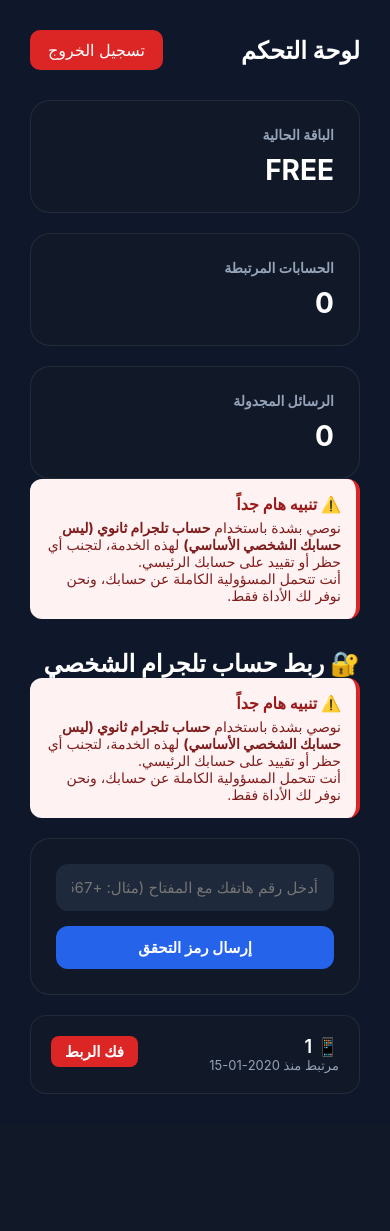
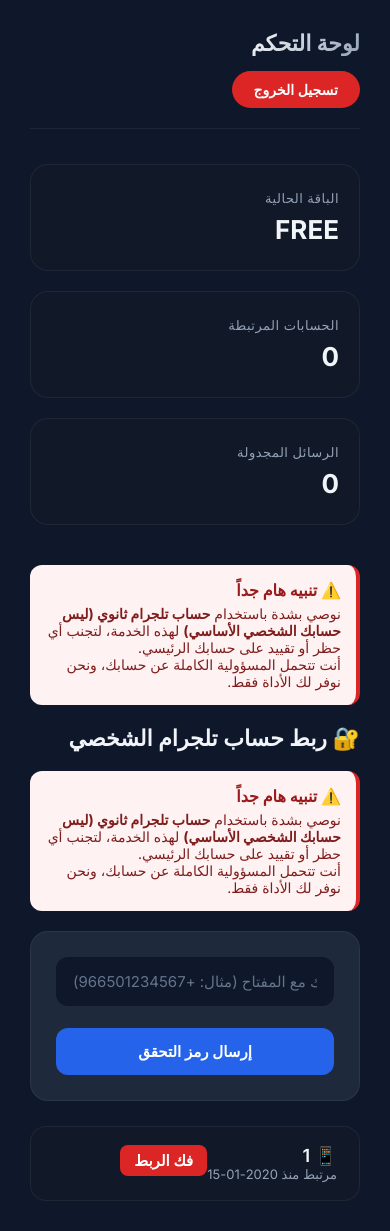
Before and after one commit to JustAbd11/telegrame-nshrr, a Python web app: template templates/dashboard.html in a window 390 px wide. Before the commit the page ends 1094 px from the top, so only its background shows below. Run offline with Jinja, Linux system fonts and the light colour scheme; the template is opened without the code that fills it: most values are stand-ins (such as "Sample title", 1, 10 or a date in 2020).

Commit message:
Update style.css

```diff
--- a/static/style.css
+++ b/static/style.css
@@ -1,177 +1,444 @@
-*{
-    margin:0;
-    padding:0;
-    box-sizing:border-box;
-    font-family:Inter,sans-serif;
+/* استيراد الخط الاحترافي من Google */
+@import url('https://fonts.googleapis.com/css2?family=Inter:opsz,wght@14..32,400;14..32,500;14..32,600;14..32,700&display=swap');
+
+/* --- إعادة ضبط عام --- */
+* {
+    margin: 0;
+    padding: 0;
+    box-sizing: border-box;
+    font-family: 'Inter', sans-serif;
 }
 
-body{
-    background:#0f172a;
-    min-height:100vh;
-    display:flex;
-    justify-content:center;
-    align-items:center;
-    color:white;
+body {
+    background: #0f172a; /* خلفية داكنة عميقة */
+    min-height: 100vh;
+    display: flex;
+    justify-content: center;
+    align-items: center;
+    color: #ffffff;
+    padding: 20px;
 }
 
-.container{
-    width:100%;
-    max-width:420px;
-    padding:20px;
+/* --- حاويات التسجيل والدخول --- */
+.container {
+    width: 100%;
+    max-width: 420px;
+    padding: 20px;
 }
 
-.card{
-    background:#111827;
-    border:1px solid rgba(255,255,255,.08);
-    border-radius:24px;
-    padding:35px;
-    box-shadow:0 15px 50px rgba(0,0,0,.35);
+.card {
+    background: #111827;
+    border: 1px solid rgba(255, 255, 255, 0.08);
+    border-radius: 24px;
+    padding: 35px 30px;
+    box-shadow: 0 25px 60px rgba(0, 0, 0, 0.5);
+    backdrop-filter: blur(4px);
 }
 
-.logo{
-    text-align:center;
-    margin-bottom:25px;
+.logo {
+    text-align: center;
+    margin-bottom: 30px;
 }
 
-.logo h1{
-    font-size:30px;
-    font-weight:700;
+.logo h1 {
+    font-size: 32px;
+    font-weight: 700;
+    background: linear-gradient(135deg, #60a5fa, #2563eb);
+    -webkit-background-clip: text;
+    -webkit-text-fill-color: transparent;
+    background-clip: text;
 }
 
-.logo p{
-    color:#94a3b8;
-    margin-top:8px;
+.logo p {
+    color: #94a3b8;
+    margin-top: 6px;
+    font-size: 14px;
+    -webkit-text-fill-color: #94a3b8;
 }
 
-input{
-    width:100%;
-    padding:14px 16px;
-    border:none;
-    outline:none;
-    background:#1e293b;
-    color:white;
-    border-radius:12px;
-    margin-bottom:15px;
-    font-size:15px;
+/* --- المدخلات والأزرار العامة --- */
+input {
+    width: 100%;
+    padding: 14px 16px;
+    border: 1px solid transparent;
+    outline: none;
+    background: #1e293b;
+    color: #f1f5f9;
+    border-radius: 12px;
+    margin-bottom: 15px;
+    font-size: 15px;
+    transition: all 0.3s ease;
+    direction: ltr; /* مناسب للأرقام والتوكنات */
 }
 
-input:focus{
-    border:1px solid #3b82f6;
+input::placeholder {
+    color: #64748b;
+    direction: rtl; /* عشان الكتابة العربية تظهر صح */
 }
 
-button{
-    width:100%;
-    padding:14px;
-    border:none;
-    border-radius:12px;
-    background:#2563eb;
-    color:white;
-    font-size:15px;
-    font-weight:600;
-    cursor:pointer;
-    transition:.3s;
+input:focus {
+    border-color: #3b82f6;
+    background: #0f172a;
+    box-shadow: 0 0 0 3px rgba(59, 130, 246, 0.2);
 }
 
-button:hover{
-    background:#1d4ed8;
+button {
+    padding: 14px;
+    border: none;
+    border-radius: 12px;
+    background: #2563eb;
+    color: white;
+    font-size: 15px;
+    font-weight: 600;
+    cursor: pointer;
+    transition: all 0.3s ease;
+    width: 100%;
 }
 
-.link{
-    text-align:center;
-    margin-top:18px;
+button:hover {
+    background: #1d4ed8;
+    transform: translateY(-1px);
+    box-shadow: 0 8px 25px rgba(37, 99, 235, 0.3);
 }
 
-.link a{
-    color:#60a5fa;
-    text-decoration:none;
+button:active {
+    transform: scale(0.98);
 }
 
-.dashboard{
-    width:100%;
-    max-width:1000px;
-    padding:30px;
+.link {
+    text-align: center;
+    margin-top: 20px;
 }
 
-.topbar{
-    display:flex;
-    justify-content:space-between;
-    align-items:center;
-    margin-bottom:30px;
+.link a {
+    color: #60a5fa;
+    text-decoration: none;
+    font-weight: 500;
+    transition: 0.2s;
 }
 
-.logout{
-    background:#dc2626;
-    padding:10px 18px;
-    border-radius:10px;
-    text-decoration:none;
-    color:white;
+.link a:hover {
+    color: #93c5fd;
+    text-decoration: underline;
 }
 
-.stats{
-    display:grid;
-    grid-template-columns:repeat(auto-fit,minmax(220px,1fr));
-    gap:20px;
+/* --- لوحة التحكم (Dashboard) --- */
+.dashboard {
+    width: 100%;
+    max-width: 1100px;
+    padding: 20px;
 }
 
-.stat-card{
-    background:#111827;
-    padding:25px;
-    border-radius:20px;
-    border:1px solid rgba(255,255,255,.08);
+/* الشريط العلوي */
+.topbar {
+    display: flex;
+    justify-content: space-between;
+    align-items: center;
+    flex-wrap: wrap;
+    gap: 15px;
+    margin-bottom: 35px;
+    padding-bottom: 20px;
+    border-bottom: 1px solid rgba(255, 255, 255, 0.06);
 }
 
-.stat-card h3{
-    color:#94a3b8;
-    font-size:14px;
+.topbar h2 {
+    font-size: 26px;
+    font-weight: 700;
+    background: linear-gradient(135deg, #f8fafc, #94a3b8);
+    -webkit-background-clip: text;
+    -webkit-text-fill-color: transparent;
+    background-clip: text;
 }
 
-.stat-card span{
-    font-size:28px;
-    font-weight:700;
-    display:block;
-    margin-top:10px;
-}
-.accounts-section{
-    margin-top:30px;
+.topbar-left {
+    display: flex;
+    align-items: center;
+    gap: 15px;
 }
 
-.add-account-btn{
-    background:#2563eb;
-    border:none;
-    padding:12px 18px;
-    border-radius:12px;
-    color:white;
-    cursor:pointer;
-    font-weight:600;
+.user-email {
+    color: #94a3b8;
+    font-size: 14px;
+    background: #1e293b;
+    padding: 6px 14px;
+    border-radius: 30px;
+    border: 1px solid rgba(255,255,255,0.05);
 }
 
-.account-list{
-    margin-top:20px;
-    display:grid;
-    gap:15px;
+.logout {
+    background: #dc2626;
+    padding: 10px 22px;
+    border-radius: 30px;
+    text-decoration: none;
+    color: white;
+    font-weight: 600;
+    font-size: 14px;
+    transition: 0.3s;
 }
 
-.account-card{
-    background:#111827;
-    border:1px solid rgba(255,255,255,.08);
-    border-radius:16px;
-    padding:20px;
+.logout:hover {
+    background: #b91c1c;
+    transform: scale(1.02);
 }
 
-.account-name{
-    font-size:18px;
-    font-weight:600;
+/* --- بطاقات الإحصائيات --- */
+.stats {
+    display: grid;
+    grid-template-columns: repeat(auto-fit, minmax(200px, 1fr));
+    gap: 20px;
+    margin-bottom: 40px;
 }
 
-.account-phone{
-    color:#94a3b8;
-    margin-top:6px;
+.stat-card {
+    background: #111827;
+    padding: 25px 20px;
+    border-radius: 18px;
+    border: 1px solid rgba(255, 255, 255, 0.06);
+    transition: 0.3s;
 }
 
-.modal{
-    background:#111827;
-    border:1px solid rgba(255,255,255,.08);
-    border-radius:20px;
-    padding:25px;
-    margin-top:20px;
+.stat-card:hover {
+    border-color: #2563eb;
+    transform: translateY(-3px);
+    box-shadow: 0 10px 40px rgba(0, 0, 0, 0.3);
 }
+
+.stat-card h3 {
+    color: #94a3b8;
+    font-size: 13px;
+    font-weight: 500;
+    letter-spacing: 0.5px;
+    text-transform: uppercase;
+}
+
+.stat-card span {
+    font-size: 32px;
+    font-weight: 700;
+    display: block;
+    margin-top: 8px;
+    color: #f1f5f9;
+}
+
+/* --- أقسام الحسابات والربط --- */
+.accounts-section {
+    margin-top: 10px;
+}
+
+.accounts-section h2 {
+    font-size: 22px;
+    font-weight: 600;
+    margin-bottom: 20px;
+    color: #f1f5f9;
+}
+
+/* --- صناديق التنبيه (التحذير) --- */
+.alert-box {
+    background: #fef2f2;
+    border-right: 5px solid #dc2626;
+    padding: 16px 20px;
+    border-radius: 14px;
+    margin-bottom: 25px;
+    border: 1px solid rgba(220, 38, 38, 0.15);
+}
+
+.alert-box h4 {
+    color: #991b1b;
+    margin: 0 0 4px 0;
+    font-size: 15px;
+    font-weight: 700;
+}
+
+.alert-box p {
+    color: #7f1d1d;
+    margin: 0;
+    font-size: 14px;
+    line-height: 1.6;
+}
+
+.alert-box strong {
+    color: #b91c1c;
+}
+
+/* --- النوافذ المنبثقة (النماذج) --- */
+.modal {
+    background: #1e293b;
+    border: 1px solid rgba(255, 255, 255, 0.06);
+    border-radius: 18px;
+    padding: 25px;
+    margin-bottom: 25px;
+}
+
+.modal form {
+    display: flex;
+    flex-wrap: wrap;
+    gap: 12px;
+    align-items: center;
+}
+
+.modal input {
+    flex: 1;
+    min-width: 200px;
+    margin-bottom: 0;
+    background: #0f172a;
+}
+
+.modal .add-account-btn {
+    width: auto;
+    padding: 14px 28px;
+    background: #2563eb;
+    border: none;
+    border-radius: 12px;
+    color: white;
+    font-weight: 600;
+    cursor: pointer;
+    transition: 0.3s;
+    white-space: nowrap;
+}
+
+.modal .add-account-btn:hover {
+    background: #1d4ed8;
+}
+
+#statusMessage {
+    margin-top: 15px;
+    color: #4ade80;
+    font-weight: 500;
+    text-align: center;
+}
+
+/* --- قائمة الحسابات المرتبطة --- */
+.account-list {
+    display: grid;
+    gap: 15px;
+    margin-top: 10px;
+}
+
+.account-card {
+    background: #111827;
+    border: 1px solid rgba(255, 255, 255, 0.06);
+    border-radius: 16px;
+    padding: 18px 22px;
+    display: flex;
+    justify-content: space-between;
+    align-items: center;
+    flex-wrap: wrap;
+    gap: 12px;
+    transition: 0.3s;
+}
+
+.account-card:hover {
+    border-color: #334155;
+}
+
+.account-name {
+    font-size: 18px;
+    font-weight: 600;
+    color: #f1f5f9;
+}
+
+.account-phone {
+    color: #94a3b8;
+    font-size: 14px;
+    margin-top: 2px;
+}
+
+.account-card .delete-btn {
+    background: #dc2626;
+    border: none;
+    padding: 8px 18px;
+    border-radius: 30px;
+    color: white;
+    font-weight: 600;
+    font-size: 13px;
+    cursor: pointer;
+    transition: 0.3s;
+    width: auto;
+}
+
+.account-card .delete-btn:hover {
+    background: #b91c1c;
+    transform: scale(1.05);
+}
+
+/* --- نص مساعد صغير --- */
+.helper-text {
+    color: #64748b;
+    font-size: 13px;
+    margin-top: 12px;
+    display: flex;
+    align-items: center;
+    gap: 6px;
+}
+
+.helper-text i {
+    font-style: normal;
+}
+
+/* --- تنسيق خاص للحقول التي تحتاج اتجاه إنجليزي (مثل التوكن) --- */
+.ltr-input {
+    direction: ltr !important;
+    text-align: left;
+}
+
+/* --- استجابة للشاشات الصغيرة --- */
+@media (max-width: 640px) {
+    .card {
+        padding: 25px 18px;
+    }
+
+    .dashboard {
+        padding: 10px;
+    }
+
+    .topbar {
+        flex-direction: column;
+        align-items: flex-start;
+    }
+
+    .topbar h2 {
+        font-size: 22px;
+    }
+
+    .stats {
+        grid-template-columns: 1fr 1fr;
+    }
+
+    .stat-card span {
+        font-size: 26px;
+    }
+
+    .modal form {
+        flex-direction: column;
+        align-items: stretch;
+    }
+
+    .modal input {
+        min-width: auto;
+        margin-bottom: 10px;
+    }
+
+    .modal .add-account-btn {
+        width: 100%;
+        text-align: center;
+    }
+
+    .account-card {
+        flex-direction: column;
+        align-items: flex-start;
+    }
+
+    .account-card .delete-btn {
+        width: 100%;
+        text-align: center;
+    }
+
+    .container {
+        padding: 10px;
+    }
+}
+
+@media (max-width: 480px) {
+    .stats {
+        grid-template-columns: 1fr;
+    }
+}
```
